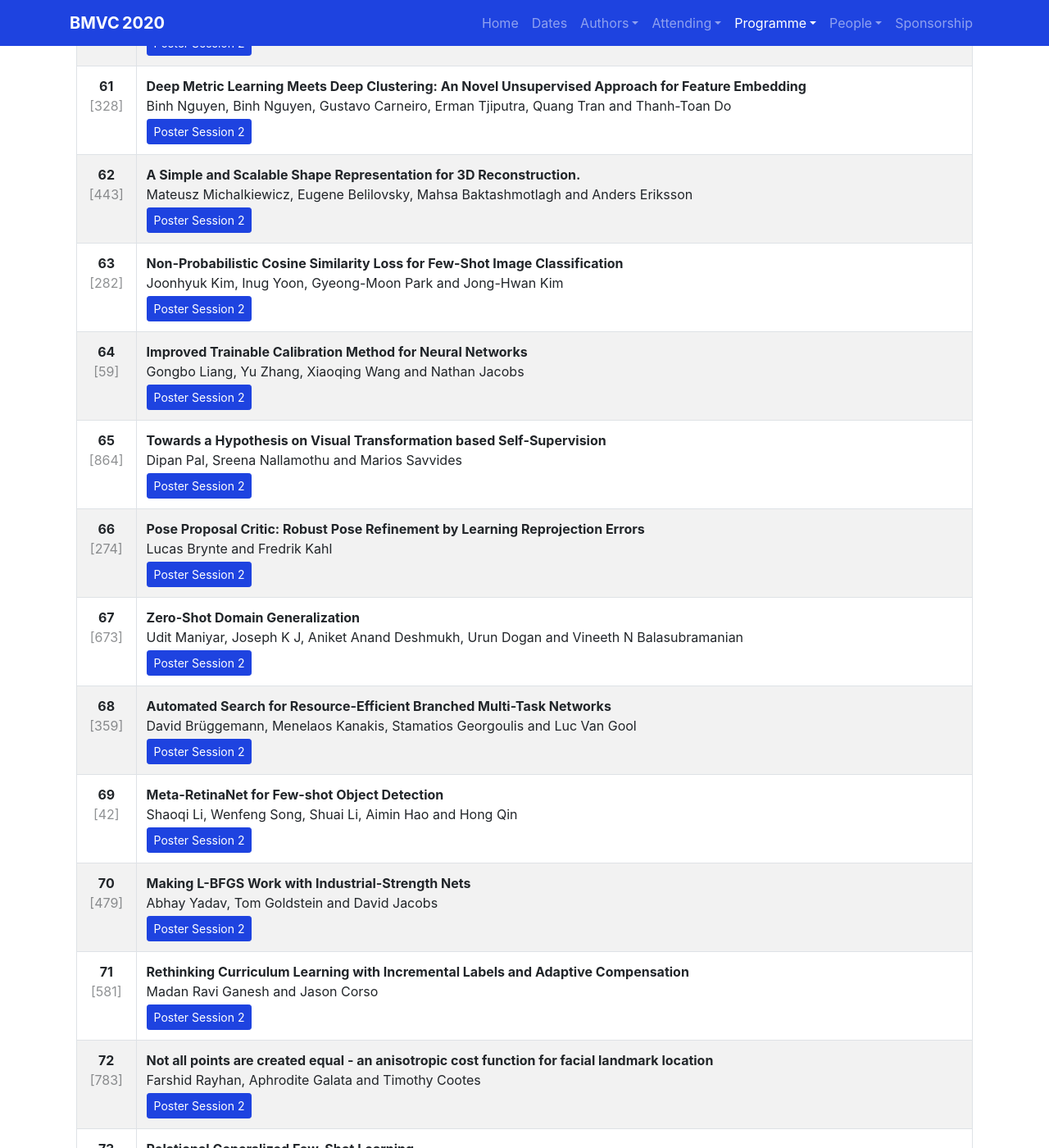
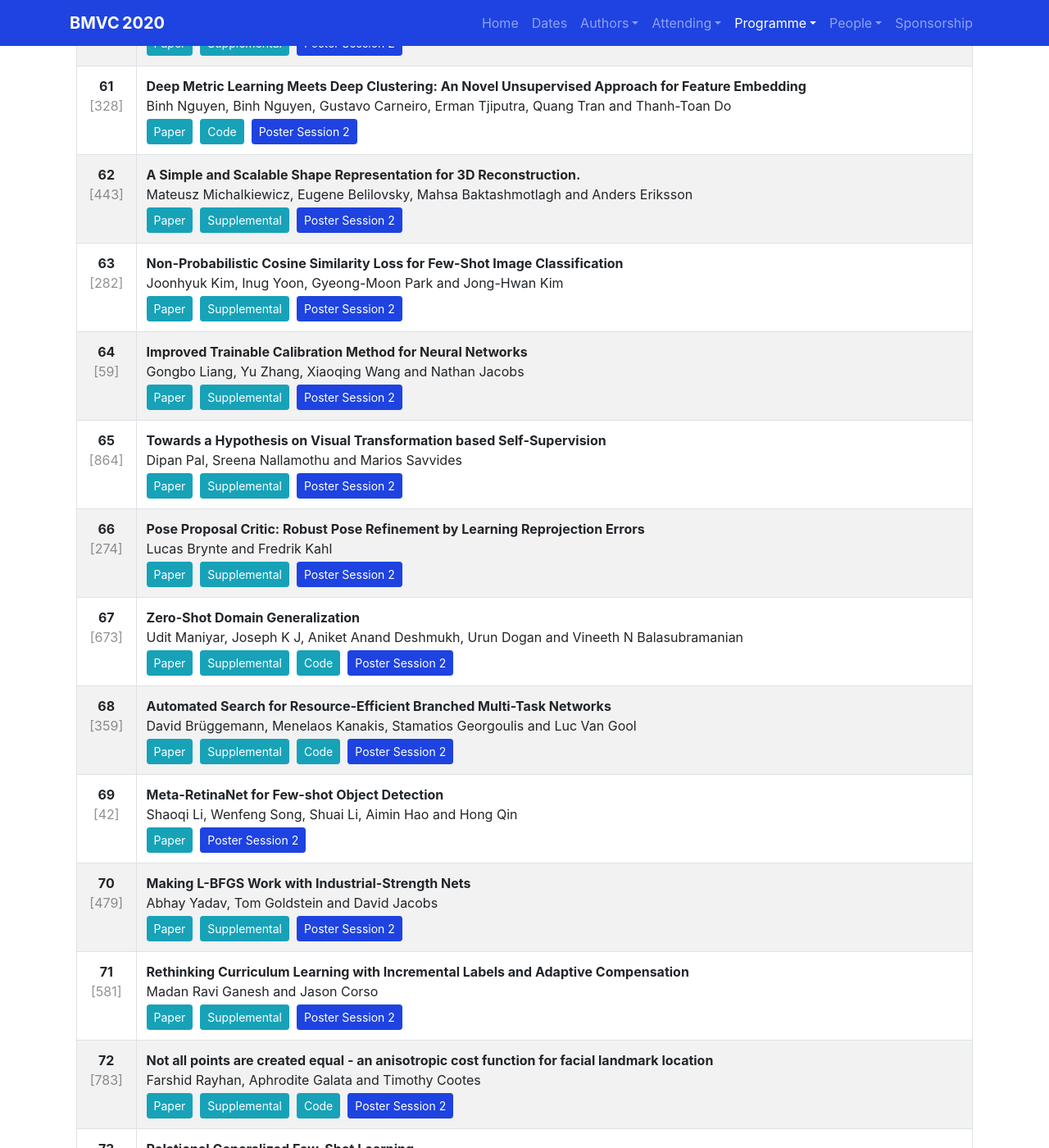
Before and after one commit to BritishMachineVisionAssociation/BMVC2021, a Jekyll site: the page built from programme/accepted-papers.md, in a window 1280 px wide and 1400 px high, scrolled down 7050 px. Shown: the whole window at 82% size. Built offline with Jekyll 4.4.1, drawn with Linux system fonts in a browser that asks for light colours; nearby versions of some CDN libraries; some of the changed text lies outside the part shown.

Commit message:
Added paper and supp links.

```diff
--- a/programme/accepted-papers.md
+++ b/programme/accepted-papers.md
@@ -45,6 +45,10 @@ index: 20
 			<td class="text-center"><strong>{{paper.order}}</strong><br><span style="opacity: 0.5;">[{{paper.id}}]</span></td>
 			<td>
 				<strong>{{paper.title}}</strong><br>{{paper.all_authors}}<br>
+				<a class="btn btn-info btn-sm mt-1" href="https://www.bmvc2020-conference.com/assets/{{paper.paper}}" role="button">Paper</a>&nbsp;
+				{% if paper.supp > '' %}<a class="btn btn-info btn-sm mt-1" href="https://www.bmvc2020-conference.com/assets/{{paper.supp}}" role="button">Supplemental</a>&nbsp;{% endif %}
+				{% if paper.supp2 > '' %}<a class="btn btn-info btn-sm mt-1" href="https://www.bmvc2020-conference.com/assets/{{paper.supp2}}" role="button">Supplemental</a>&nbsp;{% endif %}
+				{% if paper.code > '' %}<a class="btn btn-info btn-sm mt-1" href="{{paper.code}}" role="button">Code</a>&nbsp;{% endif %}
 				{% if paper.oral_session > 0 %}<a class="btn btn-primary btn-sm mt-1" href="{{site.baseurl}}{% link programme/schedule.md %}#session-id-{{paper.session_id}}" role="button">Oral Session {{paper.oral_session}}</a>&nbsp;{% endif %}
 				<a class="btn btn-primary btn-sm mt-1" href="{{site.baseurl}}{% link programme/schedule.md %}#poster-session-id-{{paper.poster_session}}" role="button">Poster Session {{paper.poster_session}}</a>
 			</td>
```
